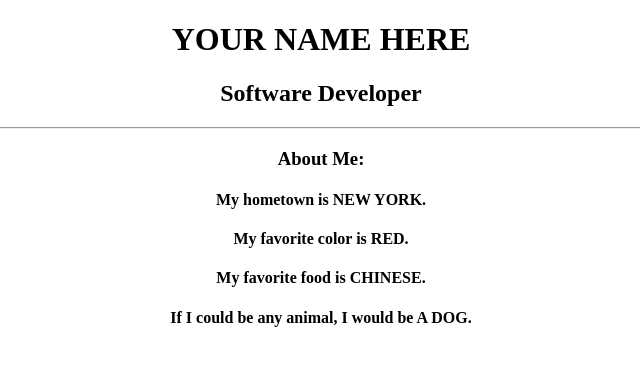
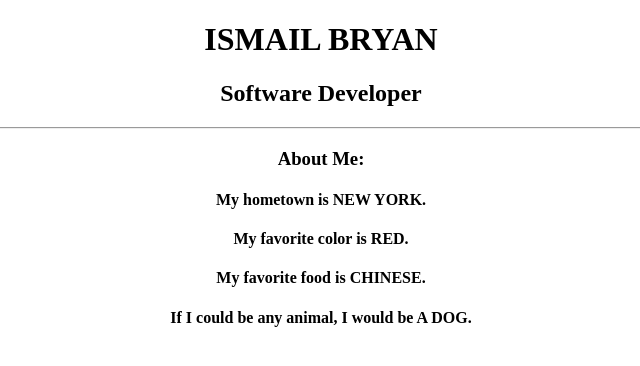
Before and after one commit to KaiserB31/my-first-repo, a plain HTML site: page index.html in a window 1280 px wide. Shown: the whole page, without its empty margins (319-959 px from the left). Drawn offline with Linux system fonts and the light colour scheme.

Commit message:
my name is Ismail Bryan

```diff
--- a/index.html
+++ b/index.html
@@ -7,7 +7,7 @@
 </head>
 <body>
 <div align="center">
-<h1>YOUR NAME HERE</h1>
+<h1>ISMAIL BRYAN</h1>
 <h2>Software Developer</h2>
 <hr>
 <h3>About Me:</h3>
```
